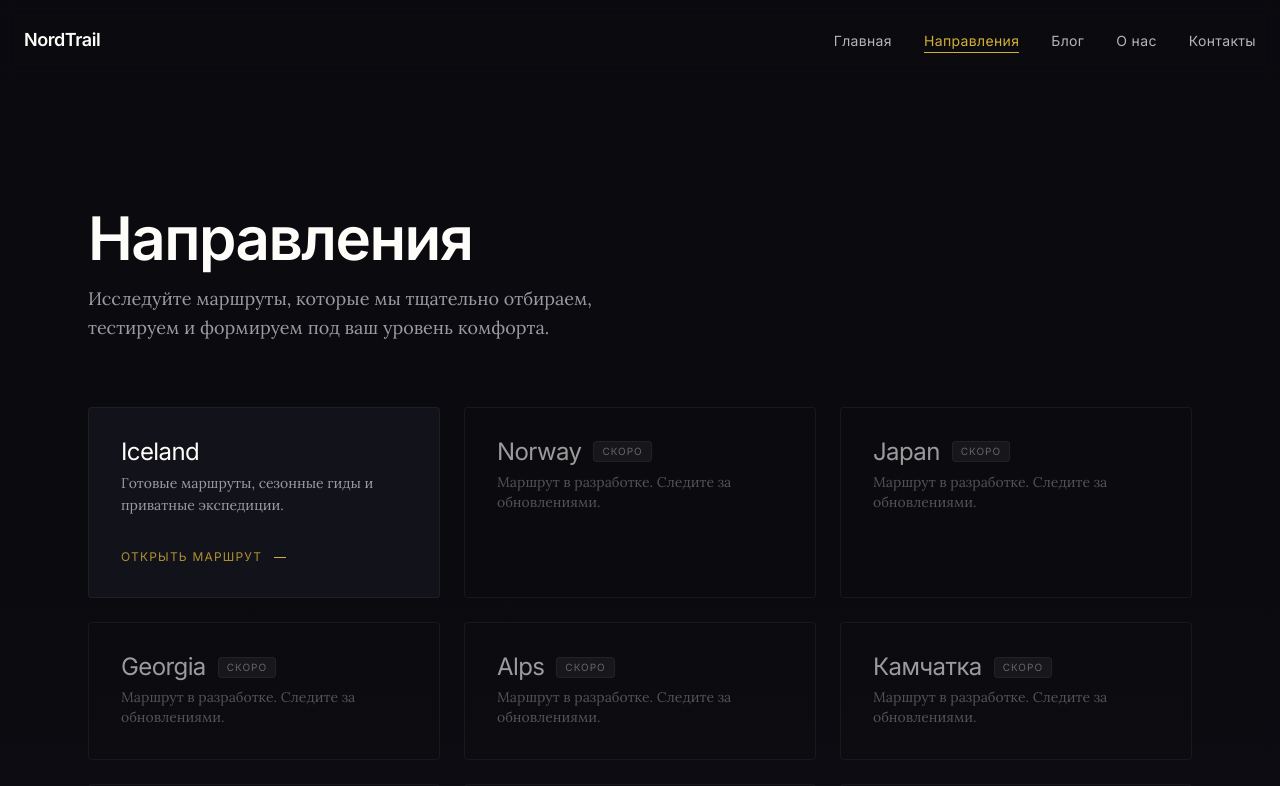
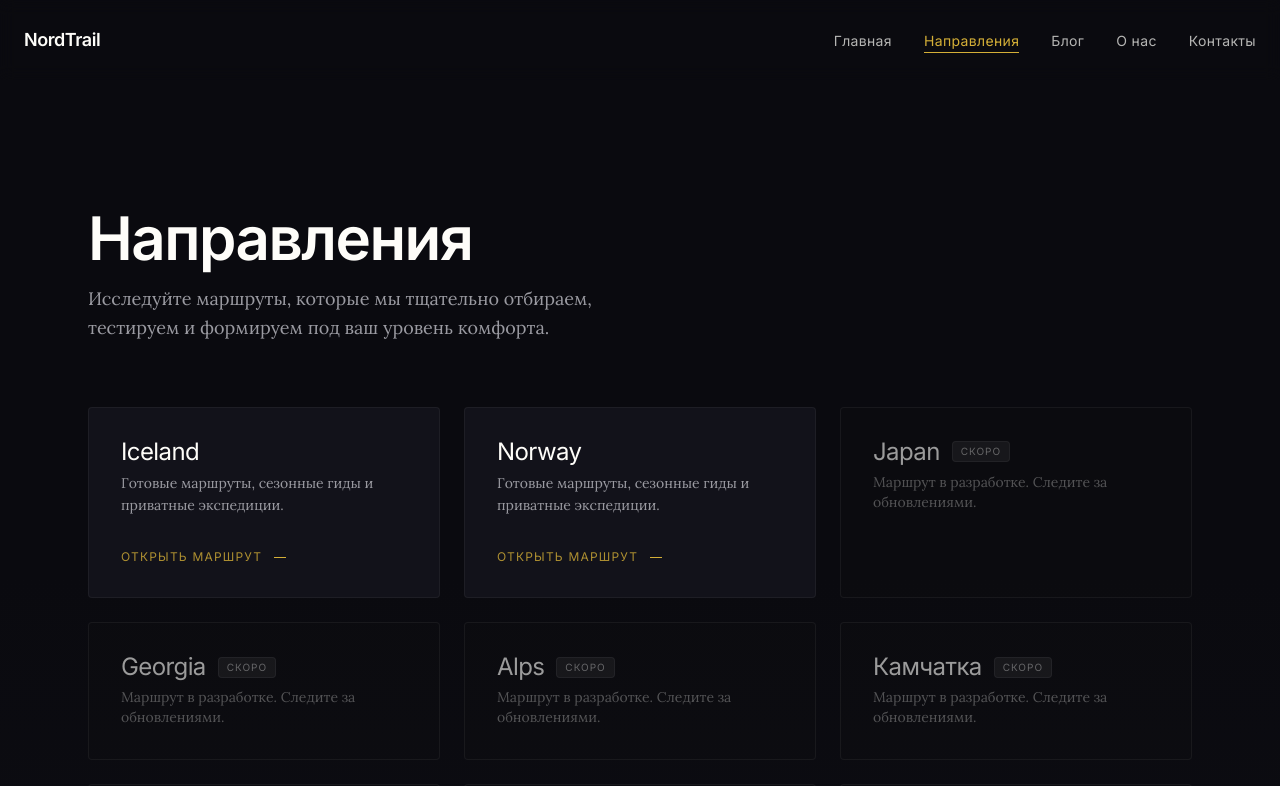
Before and after one commit to melkorp/NordTrail-Travel, a Next.js app: page /destinations in a window 1280 px wide. Shown: the top 786 px of the page. Built offline with nearby package versions, Linux system fonts and the light colour scheme.

Commit message:
Добавлено направление Norway

```diff
--- a/src/app/destinations/[slug]/page.tsx
+++ b/src/app/destinations/[slug]/page.tsx
@@ -47,6 +47,73 @@ const destinations: Destination[] = [
         question: "Можно ли без машины в Исландии?",
         answer:
           "Да, но ограниченно. По Рейкьявику ходит транспорт. Вдоль южного побережья есть автобусы. Но для Ring Road и высокогорья машина обязательна. Аренда — от 60€ в день.",
+      },
+    ],
+  },
+
+  {
+    slug: "norway",
+    name: "Норвегия",
+    h1: "Путешествие в Norway: фьорды, Лофотены и северная Европа без компромиссов",
+    quickAnswer:
+      "Norway — одно из самых выразительных направлений северной Европы, где фьорды, арктические острова и горные маршруты формируют путешествие уровня полноценной экспедиции. Страна подходит как для luxury road trip, так и для самостоятельного hiking-маршрута через Лофотенские острова, Прекестулен и северные побережья.",
+    bestSeason: "Июнь–сентябрь (лето), Сентябрь–март (северное сияние)",
+    budget: "средний",
+    difficulty: "среднее",
+    forKids: true,
+    safety: 5,
+    sections: [
+      {
+        title: "Фьорды Norway: главная причина путешествия",
+        content:
+          "Фьорды остаются главным символом Norway travel. Глубокие заливы между отвесными скалами создают один из самых узнаваемых пейзажей Европы. Самые известные регионы: Geirangerfjord, Nærøyfjord, Lysefjord и Hardangerfjord. Лучший формат знакомства — road trip, ferry routes, panoramic railways и hiking expeditions. Именно западное побережье Norway формирует ту самую атмосферу северного expedition travel.",
+      },
+      {
+        title: "Bergen и Oslo: два лица Norway",
+        content:
+          "Bergen считается столицей фьордов и главным стартом для western Norway маршрутов — старый порт, горные панорамы, fjord cruises и seafood culture. Oslo раскрывает другую сторону Norway: минималистичную и urban Nordic, со скандинавской архитектурой, музеями и Nordic gastronomy. Для большинства маршрутов оптимально комбинировать Oslo и western fjords в одном путешествии.",
+      },
+      {
+        title: "Лофотенские острова: северная эстетика Norway",
+        content:
+          "Lofoten Islands — один из самых атмосферных регионов Scandinavia. Красные рыбацкие дома, арктические пляжи и резкие горные пики делают Лофотены культовым destination для photography и solo travel. Лучший сезон: июнь–август для midnight sun, сентябрь–март для northern lights. Основные активности: hiking, kayaking, Arctic road trips и fishing villages exploration. Несмотря на популярность, Лофотены всё ещё сохраняют ощущение удалённого северного архипелага.",
+      },
+      {
+        title: "Прекестулен и hiking Norway",
+        content:
+          "Preikestolen — один из самых известных hiking-маршрутов Norway: скала над Lysefjord, около 8 км, средняя сложность, 4–5 часов. Для более серьёзных маршрутов путешественники выбирают Trolltunga, Kjeragbolten и Besseggen. Norway остаётся одним из лучших hiking-направлений Европы благодаря развитой инфраструктуре и высокому уровню безопасности маршрутов.",
+      },
+      {
+        title: "Сколько стоит путешествие по Norway",
+        content:
+          "Norway относится к дорогим направлениям северной Европы. Средние расходы: hostel €50–90, hotel €180–350, аренда автомобиля €80–160 в день, ресторан €30–70. Для budget travel часто используют cabins, camping и самостоятельные road trips. Самые дорогие месяцы — июль и декабрь. Комфортный маршрут в среднем обходится в €200–350 в день.",
+      },
+    ],
+    faq: [
+      {
+        question: "Когда лучше ехать в Norway?",
+        answer:
+          "Лето (июнь–сентябрь) — для фьордов, hiking и Лофотенских островов. Зима (сентябрь–март) — для northern lights. Оптимальный баланс цены и впечатлений — май и сентябрь: меньше туристов, природа в переходной фазе.",
+      },
+      {
+        question: "Где лучше смотреть северное сияние в Norway?",
+        answer:
+          "Лучшие точки — Lofoten Islands и северные регионы страны. Важны ясное небо и удалённость от городской засветки. Оптимальное время наблюдения — между 21:00 и 02:00.",
+      },
+      {
+        question: "Norway подходит для самостоятельного путешествия?",
+        answer:
+          "Да. Это одна из самых безопасных стран Европы для road trip и solo travel. Инфраструктура развита даже в удалённых регионах, маршруты хорошо размечены, транспортная система пунктуальна.",
+      },
+      {
+        question: "Сколько стоит поездка в Norway?",
+        answer:
+          "Комфортный маршрут обычно стоит €200–350 в день на человека. Budget-формат с кемпингом и cabin — от €140 в день. Самые дорогие месяцы — июль и декабрь.",
+      },
+      {
+        question: "Нужна ли машина в Norway?",
+        answer:
+          "Для фьордов и Лофотенских островов — практически обязательно. Аренда от €80 в день, обязательны winter tires в зимний период. Альтернатива — приватные трансферы или комбинация поездов и паромов.",
       },
     ],
   },
--- a/src/app/destinations/page.tsx
+++ b/src/app/destinations/page.tsx
@@ -20,7 +20,7 @@ const reveal = {
 // Список направлений: готовые и заглушки
 const destinations = [
   { name: "Iceland", slug: "iceland", isReady: true },
-  { name: "Norway", slug: "norway", isReady: false },
+  { name: "Norway", slug: "norway", isReady: true },
   { name: "Japan", slug: "japan", isReady: false },
   { name: "Georgia", slug: "georgia", isReady: false },
   { name: "Alps", slug: "alps", isReady: false },
```
